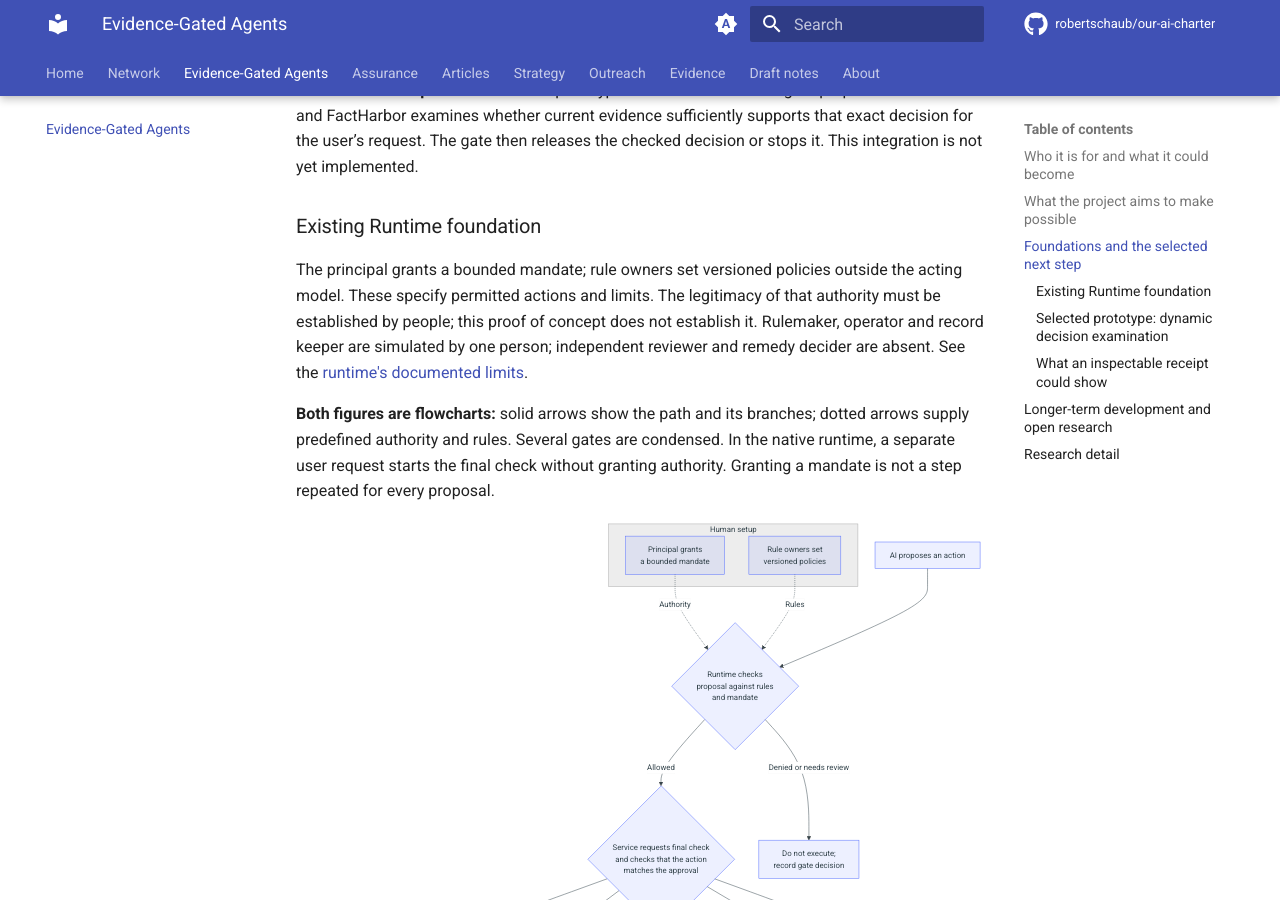
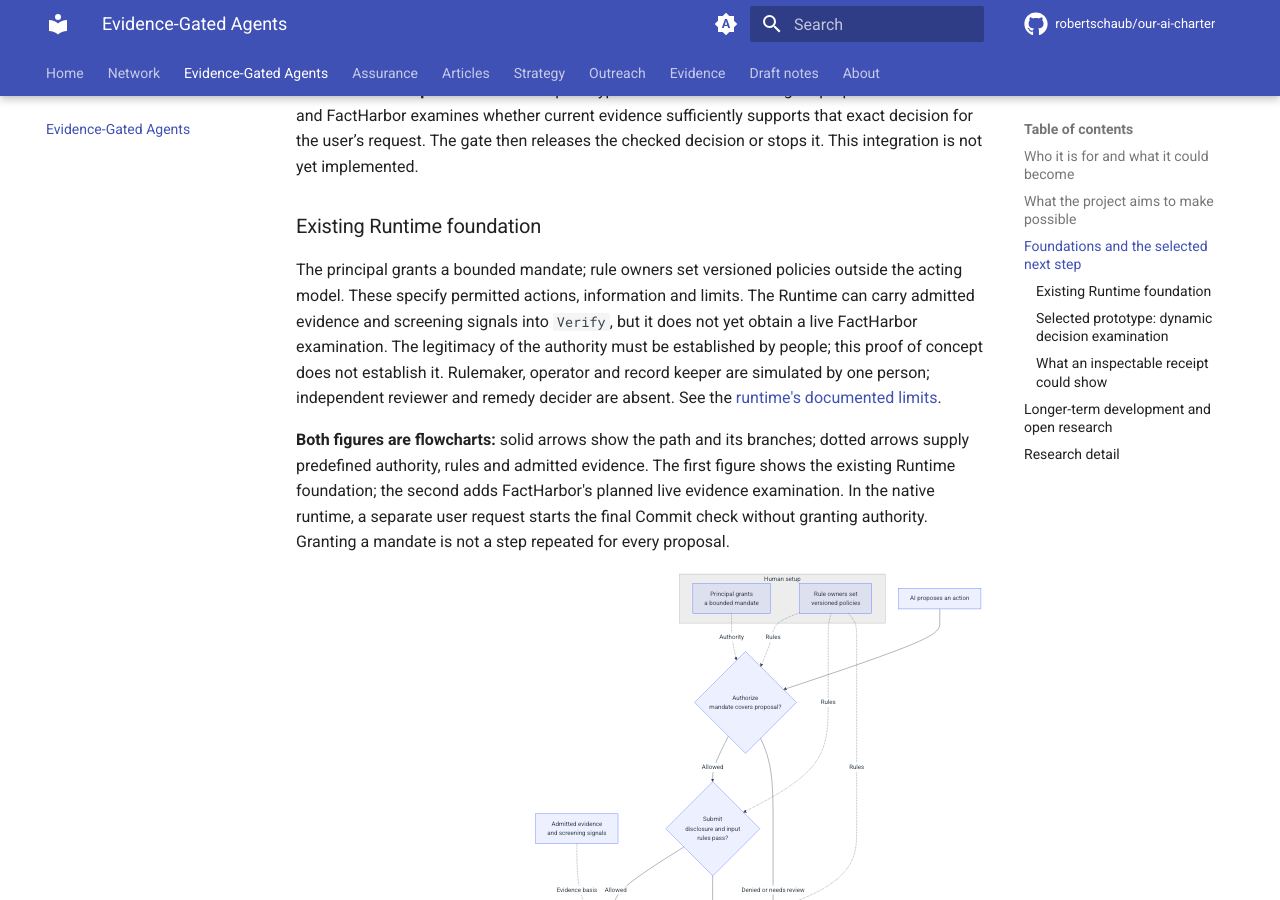
Before and after one commit to robertschaub/our-ai-charter, an MkDocs documentation site: the page built from docs/Assurance/Concepts/evidence-gated-agents.md, in a window 1280 px wide and 900 px high, scrolled down 2028 px. Built offline with MkDocs 1.6.1 and Material for MkDocs 9.7.7, drawn with Linux system fonts in a browser that asks for light colours; plug-ins that fetch from the network failed and are left out; comment, search, counter and statistics services are not loaded.

Commit message:
docs(ega): show evidence checks in runtime foundation

````diff
--- a/docs/Assurance/Concepts/evidence-gated-agents.md
+++ b/docs/Assurance/Concepts/evidence-gated-agents.md
@@ -49,9 +49,9 @@
 
 ### Existing Runtime foundation
 
-The principal grants a bounded mandate; rule owners set versioned policies outside the acting model. These specify permitted actions and limits. The legitimacy of that authority must be established by people; this proof of concept does not establish it. Rulemaker, operator and record keeper are simulated by one person; independent reviewer and remedy decider are absent. See the [runtime's documented limits](https://github.com/robertschaub/ai-charter-runtime#honest-limits--read-this-first).
+The principal grants a bounded mandate; rule owners set versioned policies outside the acting model. These specify permitted actions, information and limits. The Runtime can carry admitted evidence and screening signals into `Verify`, but it does not yet obtain a live FactHarbor examination. The legitimacy of the authority must be established by people; this proof of concept does not establish it. Rulemaker, operator and record keeper are simulated by one person; independent reviewer and remedy decider are absent. See the [runtime's documented limits](https://github.com/robertschaub/ai-charter-runtime#honest-limits--read-this-first).
 
-**Both figures are flowcharts:** solid arrows show the path and its branches; dotted arrows supply predefined authority and rules. Several gates are condensed. In the native runtime, a separate user request starts the final check without granting authority. Granting a mandate is not a step repeated for every proposal.
+**Both figures are flowcharts:** solid arrows show the path and its branches; dotted arrows supply predefined authority, rules and admitted evidence. The first figure shows the existing Runtime foundation; the second adds FactHarbor's planned live evidence examination. In the native runtime, a separate user request starts the final Commit check without granting authority. Granting a mandate is not a step repeated for every proposal.
 
 ```mermaid
 flowchart TD
@@ -59,12 +59,20 @@
         M["Principal grants<br/>a bounded mandate"]
         P["Rule owners set<br/>versioned policies"]
     end
-    M -. Authority .-> G
-    P -. Rules .-> G
-    A["AI proposes an action"] --> G{"Runtime checks<br/>proposal against rules<br/>and mandate"}
-    G -->|Allowed| S{"Service requests final check<br/>and checks that the action<br/>matches the approval"}
+    E["Admitted evidence<br/>and screening signals"]
+    M -. Authority .-> AU
+    P -. Rules .-> AU
+    P -. Rules .-> SU
+    P -. Rules .-> V
+    E -. Evidence basis .-> V
+    A["AI proposes an action"] --> AU{"Authorize<br/>mandate covers proposal?"}
+    AU -->|Allowed| SU{"Submit<br/>disclosure and input<br/>rules pass?"}
+    SU -->|Allowed| V{"Verify<br/>required evidence and<br/>screening checks pass?"}
+    V -->|Allowed| S{"Service requests final Commit:<br/>action and evidence binding<br/>still match approval?"}
     S -->|Confirmed and matching| O["Attempt local test action"]
-    G -->|Denied or needs review| N["Do not execute;<br/>record gate decision"]
+    AU -->|Denied or needs review| N["Do not execute;<br/>record gate decision"]
+    SU -->|Denied or needs review| N
+    V -->|Denied or needs review| N
     S -->|Native Commit denied or escalated| C["Do not execute;<br/>record Commit decision"]
     S -->|Legacy final check:<br/>ruling replay rejected| RP["No new effect;<br/>explicit refusal<br/>Failure reason not recorded:<br/>gap to close"]
     S -->|Binding or token rejected| X["No new effect;<br/>reported as unconfirmed<br/>Failure reason not recorded:<br/>gap to close"]
````
